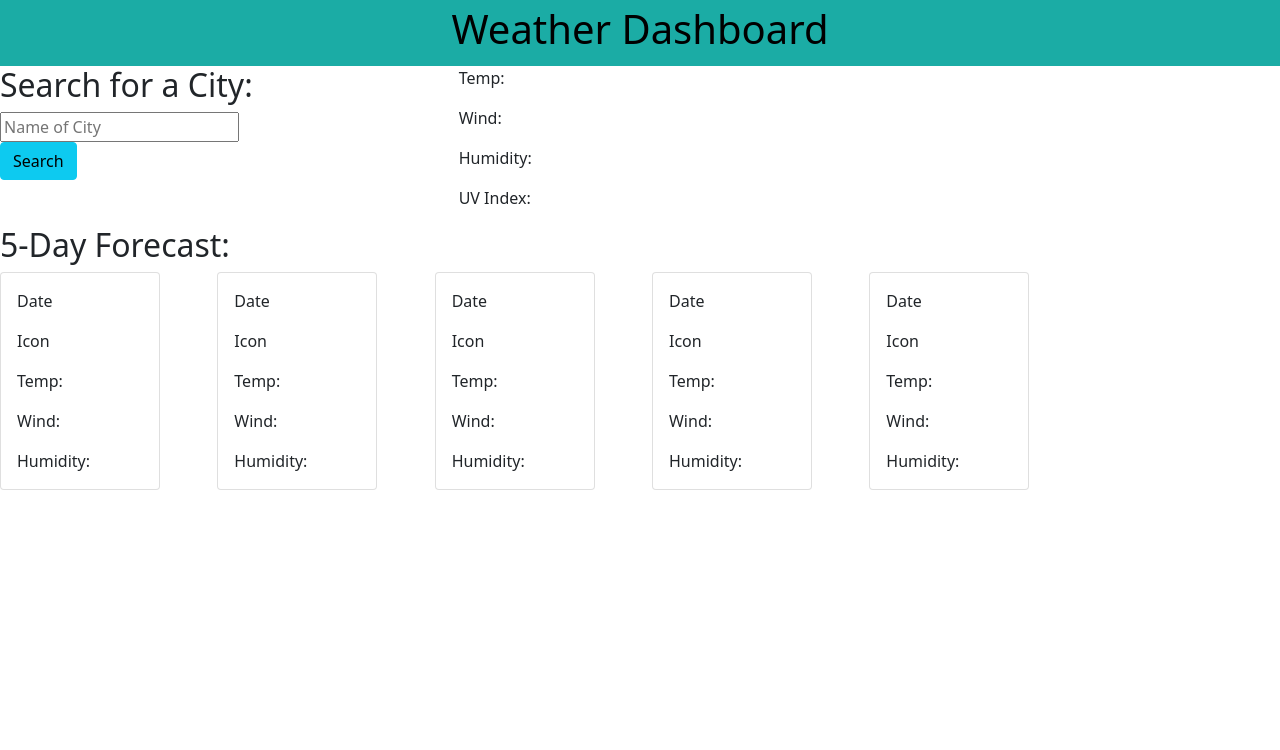
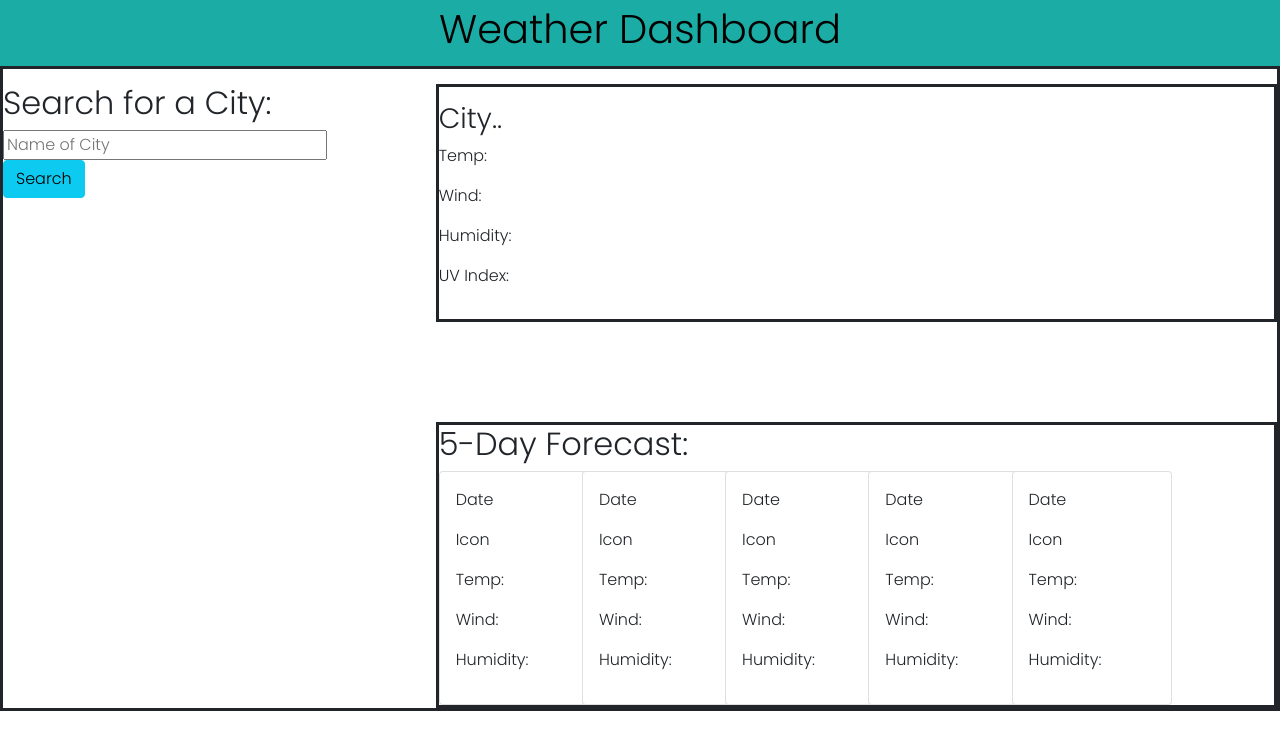
Before and after one commit to cariasj/Openweather, a plain HTML site: page index.html in a window 1280 px wide. Drawn offline with nearby package versions, Linux system fonts and the light colour scheme; a script that the page names is missing.

Commit message:
updated layout

```diff
--- a/assets/css/style.css
+++ b/assets/css/style.css
@@ -10,3 +10,23 @@ header{
     padding-top: 5px;
     padding-bottom: 5px;
 }
+
+.container{
+    border-style: solid;
+    margin-bottom: 100px;
+    padding-top: 15px;
+    padding-bottom: 15px;
+    padding-left: 0px;
+}
+
+.searchcontainer{
+    border-style: solid;
+    padding-top: 15px;
+
+}
+
+.futurecontainer{
+    flex-wrap: nowrap;
+    border-style: solid;
+
+}
--- a/index.html
+++ b/index.html
@@ -6,12 +6,12 @@
     <meta http-equiv="X-UA-Compatible" content="IE=edge">
     <meta name="viewport" content="width=device-width, initial-scale=1.0">
     <title>Weather App</title>
-    <link rel="stylesheet" href="./assets/css/style.css">
     <link rel="preconnect" href="https://fonts.googleapis.com">
     <link rel="preconnect" href="https://fonts.gstatic.com" crossorigin>
     <link href="https://fonts.googleapis.com/css2?family=Poppins:wght@100;300&display=swap" rel="stylesheet">
     <link href="https://cdn.jsdelivr.net/npm/bootstrap@5.1.3/dist/css/bootstrap.min.css" rel="stylesheet">
     <script src="https://cdn.jsdelivr.net/npm/bootstrap@5.1.3/dist/js/bootstrap.bundle.min.js"></script>
+    <link rel="stylesheet" href="./assets/css/style.css">
 </head>
 
 <body>
@@ -19,43 +19,43 @@
         <h1>Weather Dashboard</h1>
     </header>
     <!-- Main Weather Section -->
-    <div class="mainweathercontainer">
+    <div class="searchcontainer">
         <div class="row">
             <div class="col-md-4">
-                <h2>Search for a City:</h2>
-                    <div id="searchcontainer">
+                <h2>
+                    Search for a City:
+                </h2>
+                <div id="searchbox">
                     <input type="text" id="searchbar" placeholder="Name of City">
-                        <div>
-                            <button type="button" class="btn btn-info">Search</button>
-                        </div>
+                        <p>
+                            <button type="button" class="btn btn-info btn-block">Search</button>
+                        </p>
                 </div>
             </div>
 
             <div class="col-md-8">
                 <div class="container" id="populatedcity">
-                    <p>Temp:</p>
-                    <p>Wind:</p>
-                    <p>Humidity:</p>
-                    <p>UV Index:</p>
+                    <h3 class="popcity">City..</h3>
+                    <p class="temp">Temp:</p>
+                    <p class="wind">Wind:</p>
+                    <p class="humidity">Humidity:</p>
+                    <p class="uv">UV Index:</p>
                 </div>
-            </div>
-        </div>
-  </div>
-  <!-- End Main Weather -->
 
-    <!-- Future Weather Section -->
-    <div class="futureweathercontainer">
+            <div class="col-md-12">
+                <div class="futurecontainer">
+
                     <div class="row">
                         <h2>5-Day Forecast:</h2>
                         <div class="col-md-2">
                             <div class="futureweather" id="futureweather">
                                 <div class="card" style="width: 10rem;">
                                     <div class="card-body">
-                          <p class="card-text">Date</p>
-                          <p class="card-text">Icon</p>
-                          <p class="card-text">Temp:</p>
-                          <p class="card-text">Wind:</p>
-                          <p class="card-text">Humidity:</p>
+                                      <p class="card-text-date">Date</p>
+                                      <p class="card-text-icon">Icon</p>
+                                      <p class="card-text-temp">Temp:</p>
+                                      <p class="card-text-wind">Wind:</p>
+                                      <p class="card-text-humidity">Humidity:</p>
                                     </div>
                                 </div>
                             </div>
@@ -65,11 +65,11 @@
                             <div class="futureweather" id="futureweather">
                                 <div class="card" style="width: 10rem;">
                                     <div class="card-body">
-                          <p class="card-text">Date</p>
-                          <p class="card-text">Icon</p>
-                          <p class="card-text">Temp:</p>
-                          <p class="card-text">Wind:</p>
-                          <p class="card-text">Humidity:</p>
+                                        <p class="card-text-date">Date</p>
+                                        <p class="card-text-icon">Icon</p>
+                                        <p class="card-text-temp">Temp:</p>
+                                        <p class="card-text-wind">Wind:</p>
+                                        <p class="card-text-humidity">Humidity:</p>
                                     </div>
                                 </div>
                             </div>
@@ -79,11 +79,11 @@
                             <div class="futureweather" id="futureweather">
                                 <div class="card" style="width: 10rem;">
                                     <div class="card-body">
-                          <p class="card-text">Date</p>
-                          <p class="card-text">Icon</p>
-                          <p class="card-text">Temp:</p>
-                          <p class="card-text">Wind:</p>
-                          <p class="card-text">Humidity:</p>
+                                        <p class="card-text-date">Date</p>
+                                        <p class="card-text-icon">Icon</p>
+                                        <p class="card-text-temp">Temp:</p>
+                                        <p class="card-text-wind">Wind:</p>
+                                        <p class="card-text-humidity">Humidity:</p>
                                     </div>
                                 </div>
                             </div>
@@ -93,11 +93,11 @@
                             <div class="futureweather" id="futureweather">
                                 <div class="card" style="width: 10rem;">
                                     <div class="card-body">
-                          <p class="card-text">Date</p>
-                          <p class="card-text">Icon</p>
-                          <p class="card-text">Temp:</p>
-                          <p class="card-text">Wind:</p>
-                          <p class="card-text">Humidity:</p>
+                                        <p class="card-text-date">Date</p>
+                                        <p class="card-text-icon">Icon</p>
+                                        <p class="card-text-temp">Temp:</p>
+                                        <p class="card-text-wind">Wind:</p>
+                                        <p class="card-text-humidity">Humidity:</p>
                                     </div>
                                 </div>
                             </div>
@@ -107,11 +107,11 @@
                             <div class="futureweather" id="futureweather">
                                 <div class="card" style="width: 10rem;">
                                     <div class="card-body">
-                          <p class="card-text">Date</p>
-                          <p class="card-text">Icon</p>
-                          <p class="card-text">Temp:</p>
-                          <p class="card-text">Wind:</p>
-                          <p class="card-text">Humidity:</p>
+                                        <p class="card-text-date">Date</p>
+                                        <p class="card-text-icon">Icon</p>
+                                        <p class="card-text-temp">Temp:</p>
+                                        <p class="card-text-wind">Wind:</p>
+                                        <p class="card-text-humidity">Humidity:</p>
                                     </div>
                                 </div>
                             </div>
@@ -119,7 +119,15 @@
 
                     </div>
                 </div>
-    <!-- End Future Weather -->
+            </div>
+        </div>
+    </div>
+  </div>
+  <!-- End Main Weather -->
+
+    <!-- Future Weather Section -->
+
+
 
 
 
```
Also changed, not shown: index2.html (added). Lines whose indentation alone changed are shown as unchanged.
